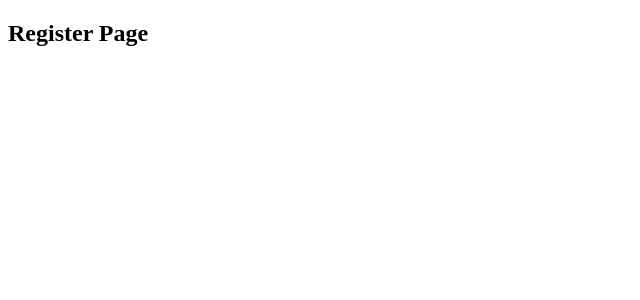
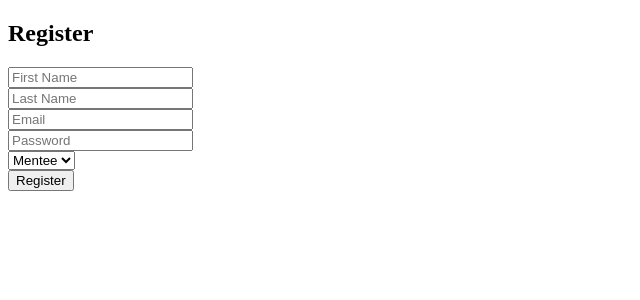
Before and after one commit to iygeal/mentorship-matching-platform, a React (Vite) app in the folder client/: page /register in a window 1280 px wide. Shown: the top 300 px of the page, without its empty margins (0-640 px from the left). Built offline with nearby package versions, Linux system fonts and the light colour scheme.

Commit message:
Added register route that connects the backend

```diff
--- a/client/src/pages/Register.tsx
+++ b/client/src/pages/Register.tsx
@@ -1,5 +1,120 @@
+import { useState } from "react";
+
 const Register = () => {
-    return <h2>Register Page</h2>;
+  const [formData, setFormData] = useState({
+    firstName: "",
+    lastName: "",
+    email: "",
+    password: "",
+    role: "mentee", // default role
+  });
+
+  const [loading, setLoading] = useState(false);
+  const [error, setError] = useState<string | null>(null);
+  const [success, setSuccess] = useState<string | null>(null);
+
+  const handleChange = (
+    e: React.ChangeEvent<HTMLInputElement | HTMLSelectElement>
+  ) => {
+    setFormData({ ...formData, [e.target.name]: e.target.value });
   };
 
-  export default Register;
+  const handleSubmit = async (e: React.FormEvent) => {
+    e.preventDefault();
+    setLoading(true);
+    setError(null);
+    setSuccess(null);
+
+    try {
+      const res = await fetch(
+        "https://mentorship-by-iygeal.onrender.com/api/v1/auth/register",
+        {
+          method: "POST",
+          headers: { "Content-Type": "application/json" },
+          body: JSON.stringify(formData),
+        }
+      );
+
+      const data = await res.json();
+
+      if (!res.ok) {
+        throw new Error(data.message || "Something went wrong");
+      }
+
+      setSuccess("Registration successful! You can now log in.");
+      setFormData({
+        firstName: "",
+        lastName: "",
+        email: "",
+        password: "",
+        role: "mentee",
+      });
+    } catch (err: any) {
+      setError(err.message);
+    } finally {
+      setLoading(false);
+    }
+  };
+
+  return (
+    <div>
+      <h2>Register</h2>
+      {error && <p style={{ color: "crimson" }}>{error}</p>}
+      {success && <p style={{ color: "green" }}>{success}</p>}
+
+      <form onSubmit={handleSubmit}>
+        <input
+          type="text"
+          name="firstName"
+          placeholder="First Name"
+          value={formData.firstName}
+          onChange={handleChange}
+          required
+        />
+        <br />
+
+        <input
+          type="text"
+          name="lastName"
+          placeholder="Last Name"
+          value={formData.lastName}
+          onChange={handleChange}
+          required
+        />
+        <br />
+
+        <input
+          type="email"
+          name="email"
+          placeholder="Email"
+          value={formData.email}
+          onChange={handleChange}
+          required
+        />
+        <br />
+
+        <input
+          type="password"
+          name="password"
+          placeholder="Password"
+          value={formData.password}
+          onChange={handleChange}
+          required
+        />
+        <br />
+
+        <select name="role" value={formData.role} onChange={handleChange}>
+          <option value="mentee">Mentee</option>
+          <option value="mentor">Mentor</option>
+        </select>
+        <br />
+
+        <button type="submit" disabled={loading}>
+          {loading ? "Registering..." : "Register"}
+        </button>
+      </form>
+    </div>
+  );
+};
+
+export default Register;
```
